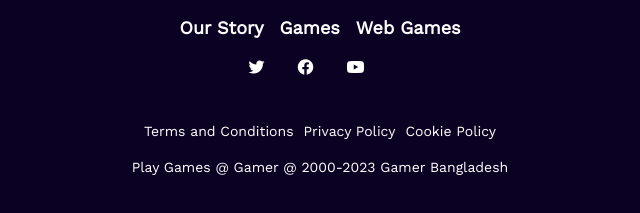
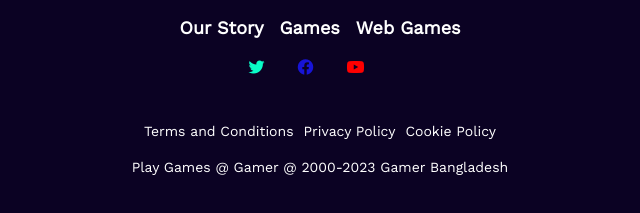
Before and after one commit to RomanSarker/b8a2-gamer-zone, a plain HTML site: page index.html in a window 1280 px wide. Shown: the part 2070-2283 px from the top of the page, 320-960 px from the left. Drawn offline with nearby package versions, Linux system fonts and the light colour scheme.

Commit message:
footer button color

```diff
--- a/index.html
+++ b/index.html
@@ -272,9 +272,12 @@
 
             </div>
             <div class="third-item" style="margin-top: 20px;">
-                <span style="color: white; height: 45px; width: 45px;"><i class="fa-brands fa-twitter"></i></span>
-                <span style="color: white; height: 45px; width: 45px;"><i class="fa-brands fa-facebook"></i></span>
-                <span style="color: white; height: 45px; width: 45px;"><i class="fa-brands fa-youtube"></i></span>
+                <span style="color: rgb(10, 253, 200); height: 45px; width: 45px;"><i
+                        class="fa-brands fa-twitter"></i></span>
+                <span style="color: rgb(23, 20, 214); height: 45px; width: 45px;"><i
+                        class="fa-brands fa-facebook"></i></span>
+                <span style="color: rgb(255, 0, 0); height: 45px; width: 45px;"><i
+                        class="fa-brands fa-youtube"></i></span>
             </div>
             <div class="fourth-item fourth-para" style="margin-top: 20px;">
                 <p>Terms and Conditions</p>
```
